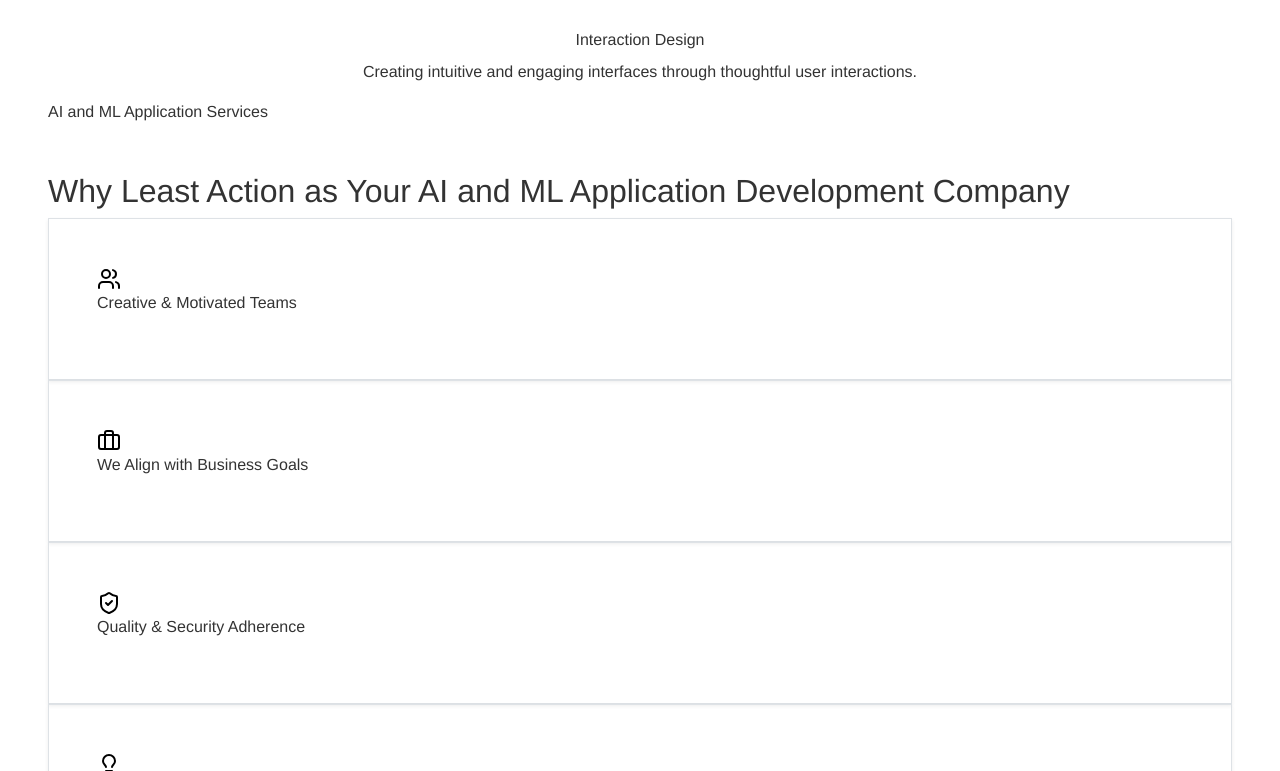
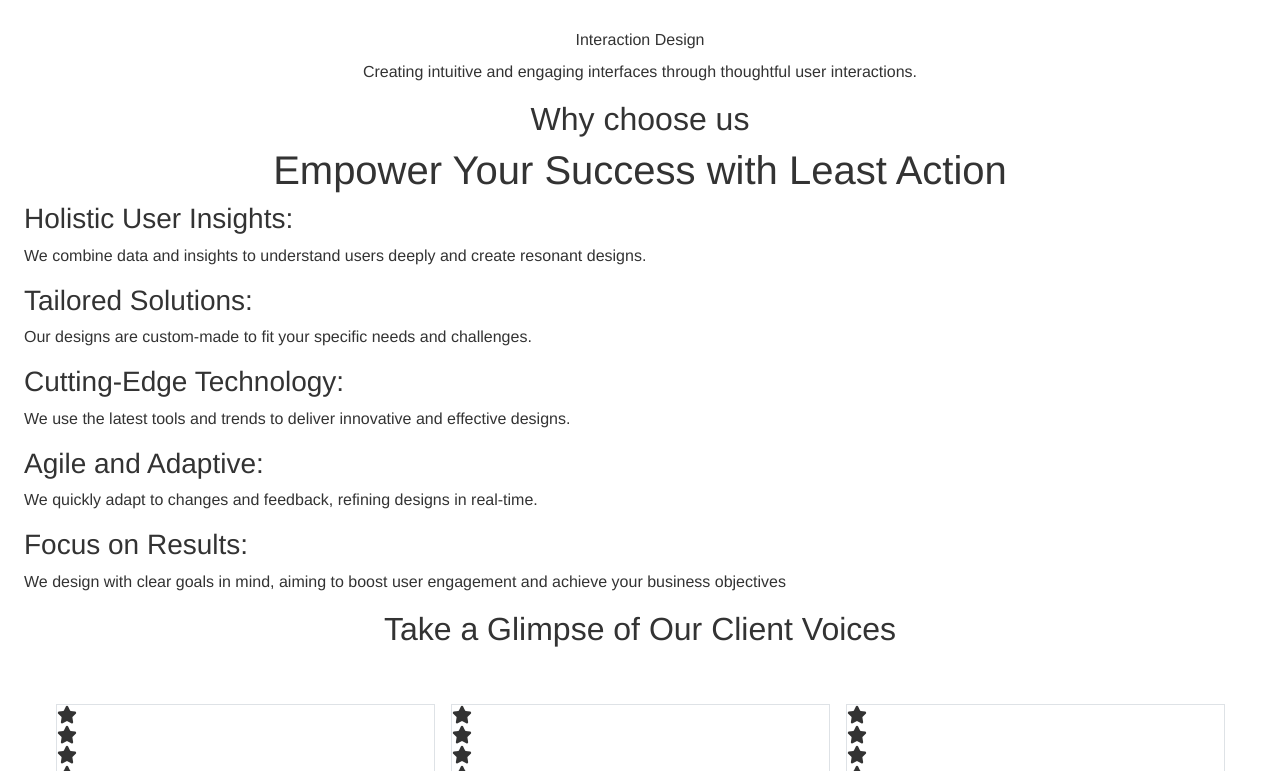
Before and after one commit to Bnks10061998/LeastActionNew, a React (Vite) app: page /aiml in a window 1280 px wide. Shown: the part 2769-3540 px from the top of the page. Built offline with nearby package versions, Linux system fonts and the light colour scheme.

Commit message:
changes11

```diff
--- a/src/Web Design/Webdesign.jsx
+++ b/src/Web Design/Webdesign.jsx
@@ -3,7 +3,7 @@
 import Webdesign2 from './routes/Webdesign2'
 import Webdesign3 from './routes/Webdesign3'
 // import Webdesign4 from '../../src/Web Design/routes/Webdesign4';
-import Webdesign4 from './routes/Webdesign4'
+// import Webdesign4 from './routes/Webdesign4'
 import Webdesign5 from './routes/Webdesign5'
 import Webdesign6 from './routes/Webdesign6'
 import Webdesign7 from './routes/Webdesign7'
@@ -14,7 +14,7 @@
       <Webdesign1 />
       <Webdesign2 />
       <Webdesign3 />
-      <Webdesign4 />
+      {/* <Webdesign4 /> */}
       <Webdesign5 />
       <Webdesign6 />
       <Webdesign7 />
```
